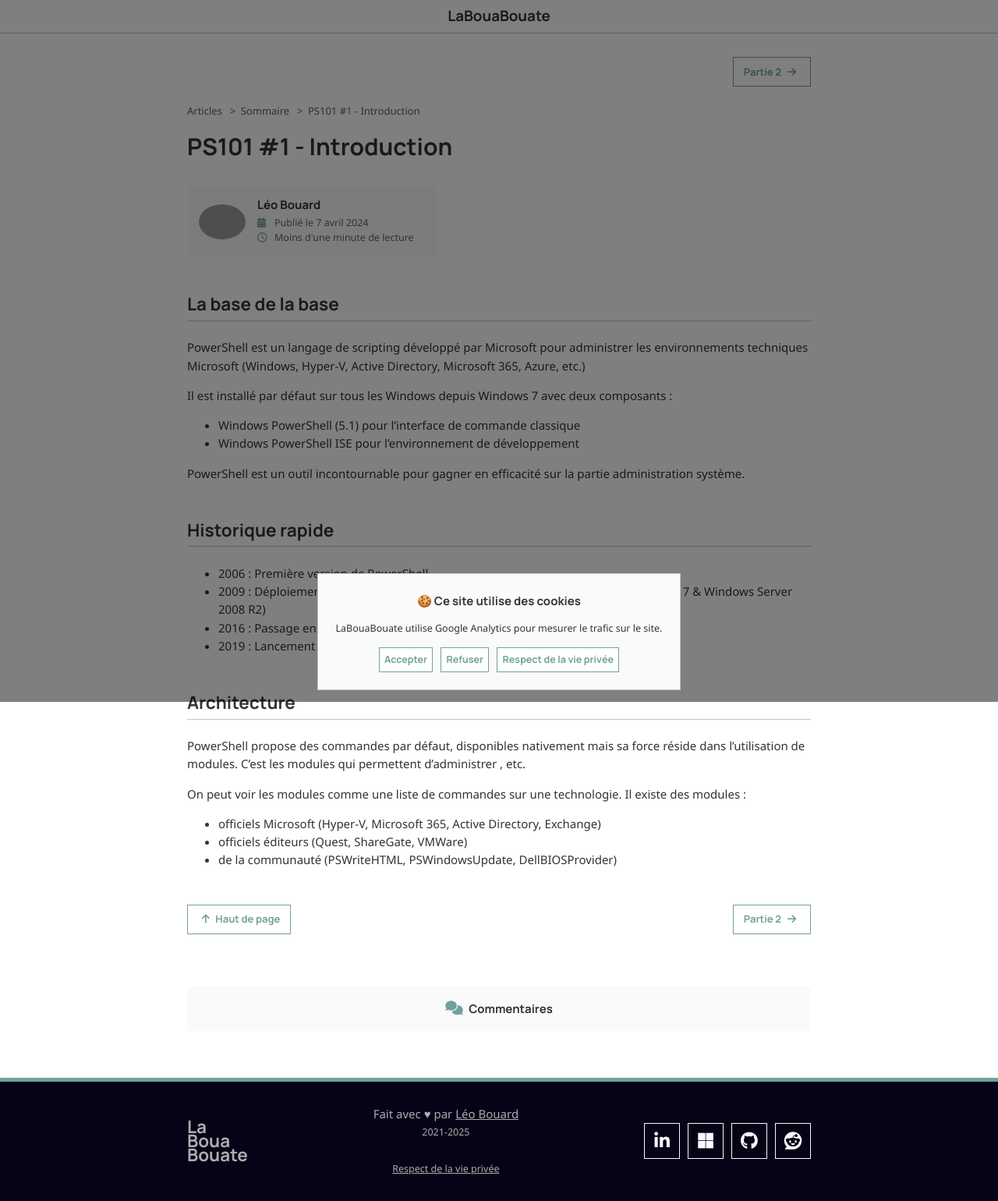
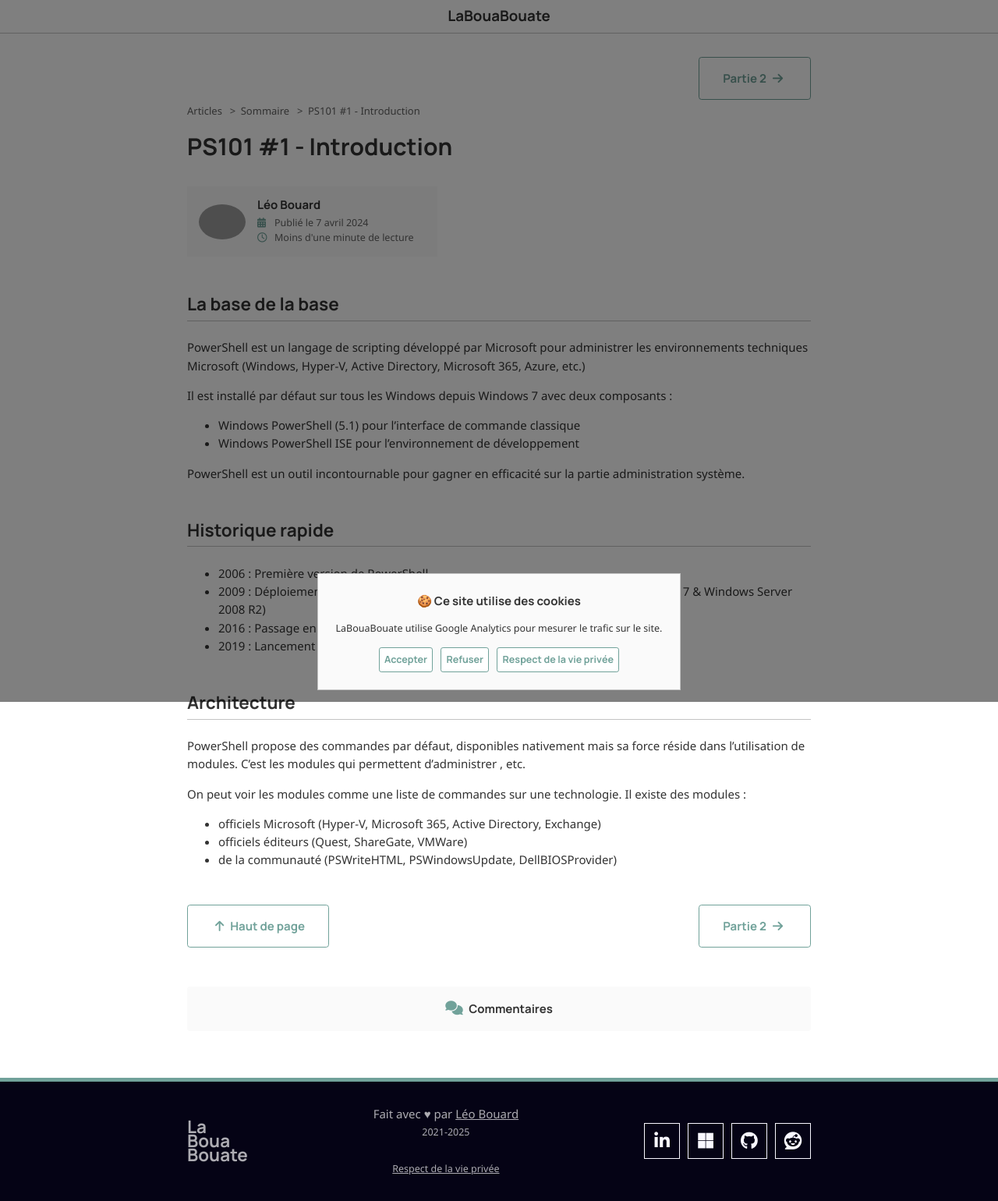
Before and after one commit to leobouard/leobouard.github.io, a Jekyll site: the page built from _posts/2024-04-07-cours-powershell-from-scratch-001.md, in a window 1280 px wide. Shown: the whole page at 78% size. Built offline with Jekyll 4.4.1, drawn with Linux system fonts in a browser that asks for light colours; nearby versions of some CDN libraries; some web fonts are replaced; comment, search, counter and statistics services are not loaded; grey boxes are pictures that could not be loaded.

Commit message:
Agrandissement des boutons de navigation

```diff
--- a/_layouts/post.html
+++ b/_layouts/post.html
@@ -11,13 +11,13 @@
   {% if page.prevLink or page.nextLink %}
   <div class="top-buttons">
     {% if page.prevLink %}
-    <a href="{{ page.prevLink.id }}" class="no-decoration button-primary hover-bottom small" style="left: 0;">
+    <a href="{{ page.prevLink.id }}" class="no-decoration button-primary hover-bottom" style="left: 0;">
       <i class="fa-solid fa-arrow-left"></i>
       <span>{{ page.prevLink.name }}</span>
     </a>
     {% endif %}
     {% if page.nextLink %}
-    <a href="{{ page.nextLink.id }}" class="no-decoration button-primary hover-bottom small" style="right: 0;">
+    <a href="{{ page.nextLink.id }}" class="no-decoration button-primary hover-bottom" style="right: 0;">
       <span>{{ page.nextLink.name }}</span>
       <i class="fa-solid fa-arrow-right"></i>
     </a>
@@ -43,18 +43,18 @@
   {% if page.prevLink or page.nextLink %}
   <div class="bottom-buttons">
     {% if page.prevLink %}
-    <a href="{{ page.prevLink.id }}" class="no-decoration button-primary hover-bottom small" style="left: 0;">
+    <a href="{{ page.prevLink.id }}" class="no-decoration button-primary hover-bottom" style="left: 0;">
       <i class="fa-solid fa-arrow-left"></i>
       <span>{{ page.prevLink.name }}</span>
     </a>
     {% else %}
-    <a href="javascript:document.getElementById('top').scrollIntoView({behavior: 'smooth'});" class="no-decoration button-primary hover-bottom small" style="left: 0;">
+    <a href="javascript:document.getElementById('top').scrollIntoView({behavior: 'smooth'});" class="no-decoration button-primary hover-bottom" style="left: 0;">
       <i class="fa-solid fa-arrow-up"></i>
       <span>Haut de page</span>
     </a>
     {% endif %}
     {% if page.nextLink %}
-    <a href="{{ page.nextLink.id }}" class="no-decoration button-primary hover-bottom small" style="right: 0;">
+    <a href="{{ page.nextLink.id }}" class="no-decoration button-primary hover-bottom" style="right: 0;">
       <span>{{ page.nextLink.name }}</span>
       <i class="fa-solid fa-arrow-right"></i>
     </a>
--- a/_sass/buttons.scss
+++ b/_sass/buttons.scss
@@ -8,6 +8,7 @@
     font-family: var(--titlefont);
     color: var(--primary);
     background: var(--background);
+    border-radius: 0.25em;
 }
 
 a.small {
```
